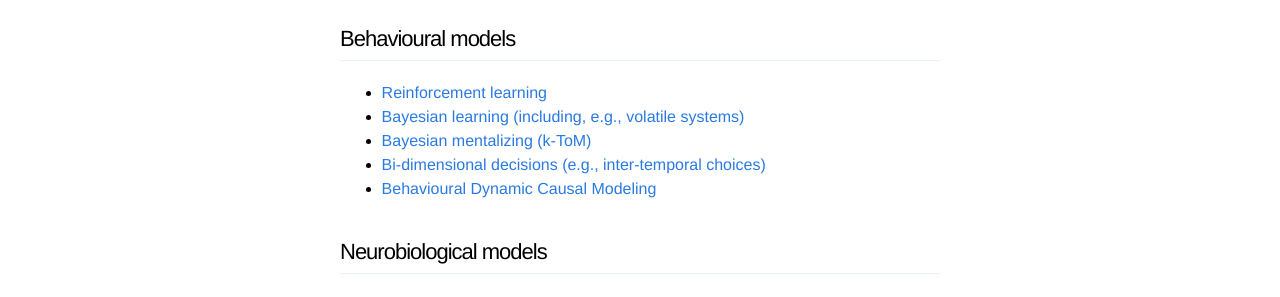
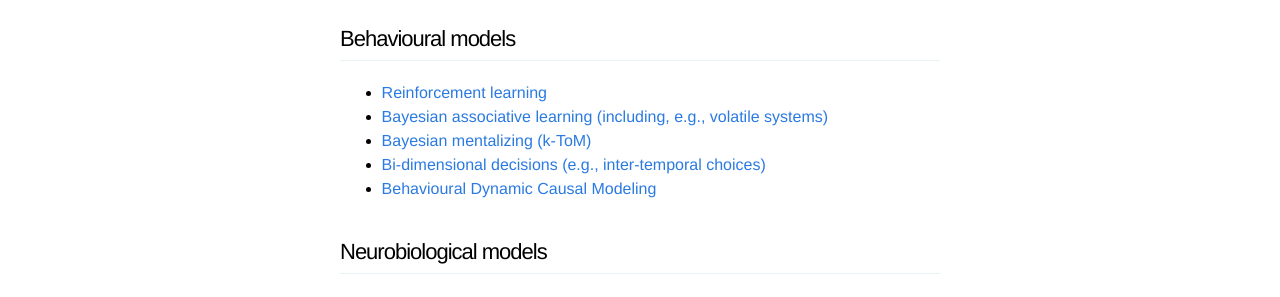
Before and after one commit to MBB-team/VBA-toolbox, a Jekyll site: the page built from _wiki/Home.md, in a window 1280 px wide. Shown: the part 1292-1589 px from the top of the page. Built offline with Jekyll 4.4.1, drawn with Linux system fonts in a browser that asks for light colours; nearby versions of some CDN libraries.

Commit message:
Update Home.md

```diff
--- a/_wiki/Home.md
+++ b/_wiki/Home.md
@@ -41,7 +41,7 @@ title: "home"
 ### Behavioural models
 
 - [Reinforcement learning](Reinforcement-learning)
-- [Bayesian learning (including, e.g., volatile systems)](bayesian-learning)
+- [Bayesian associative learning (including, e.g., volatile systems)](bayesian-learning)
 - [Bayesian mentalizing (k-ToM)](ktom)
 - [Bi-dimensional decisions (e.g., inter-temporal choices)](intertemporal-choice)
 - [Behavioural Dynamic Causal Modeling](behavioural-DCM)
```
